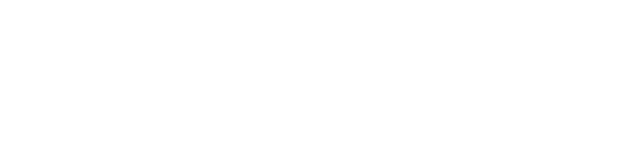
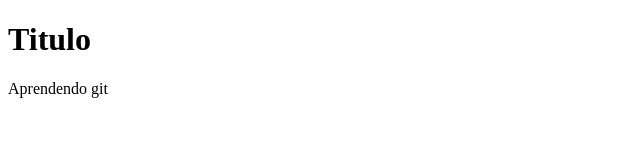
Before and after one commit to arTiwnl/estudando_git, a plain HTML site: page index.html in a window 1280 px wide. Shown: the whole page, without its empty margins (0-640 px from the left). Drawn offline with Linux system fonts and the light colour scheme.

Commit message:
Criei título e paragrafo

```diff
--- a/index.html
+++ b/index.html
@@ -7,6 +7,7 @@
     <title>Tutorial de Git</title>
 </head>
 <body>
-
+    <h1>Titulo</h1>
+    <p>Aprendendo git</p>
 </body>
 </html>
```
